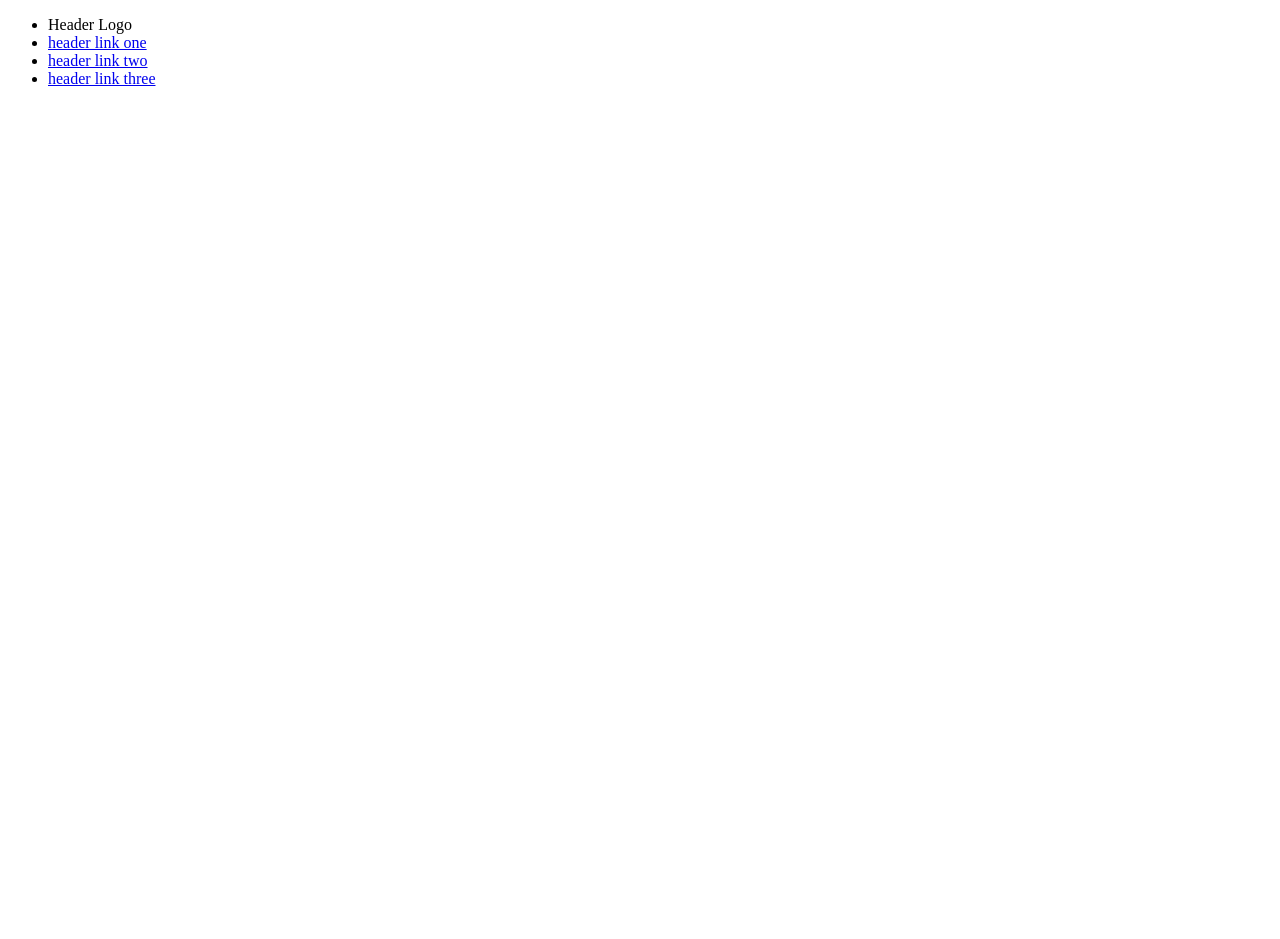
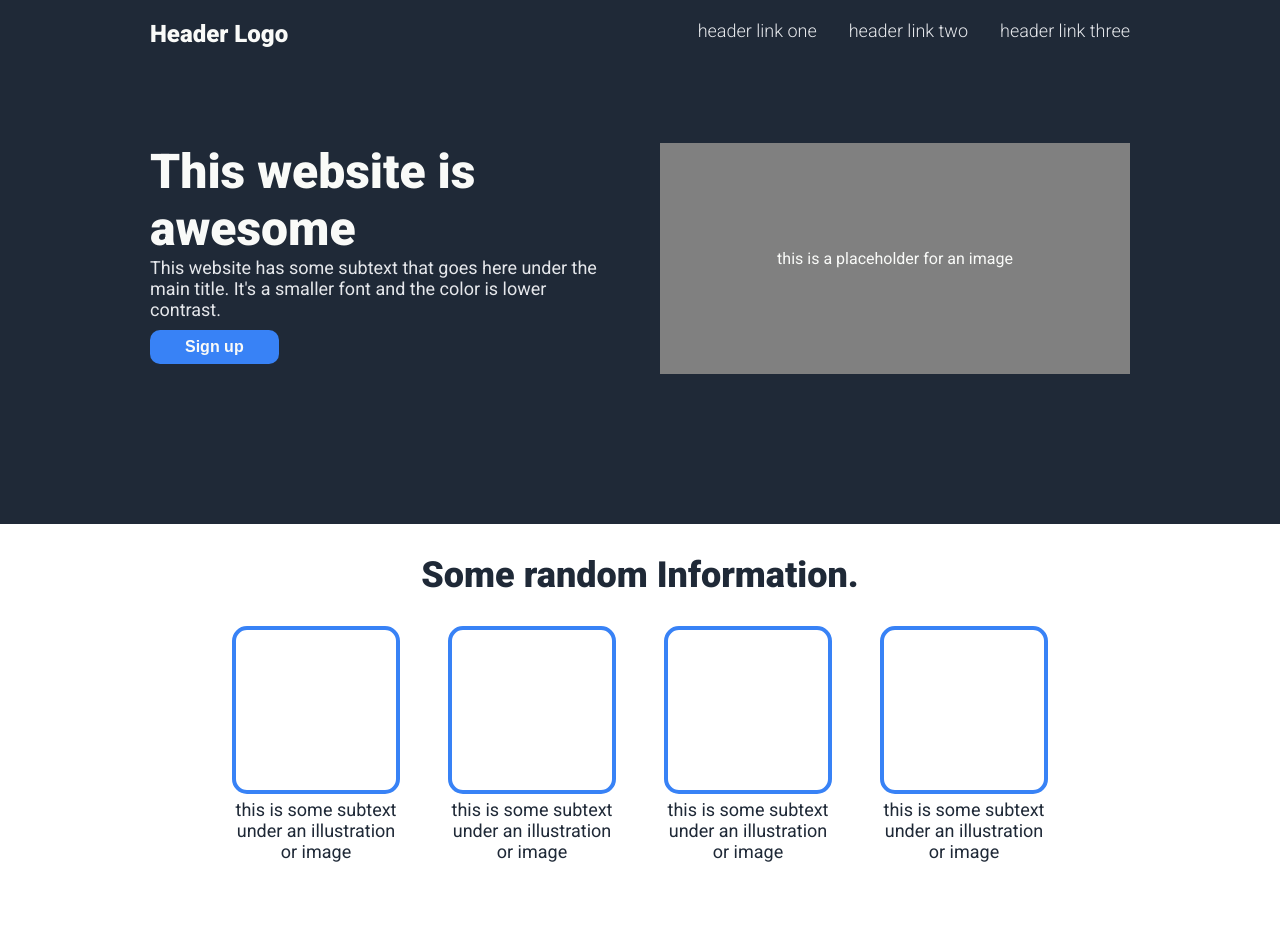
Before and after one commit to trans-ducer/TOP-LandingPage, a plain HTML site: page index.html in a window 1280 px wide. Shown: the top 939 px of the page. Before the commit the page ends 800 px from the top, so only its background shows below. Drawn offline with Linux system fonts and the light colour scheme.

Commit message:
Implemented Central Section

```diff
--- a/index.html
+++ b/index.html
@@ -3,23 +3,80 @@
 
 <head>
   <meta charset="utf-8">
-  <title></title>
+  <title>TOP Landing Page</title>
+  <link rel="stylesheet" href="style.css">
   <style>
     @import url('https://fonts.googleapis.com/css2?family=Roboto:ital,wght@0,300;0,400;0,900;1,300&display=swap');
   </style>
+
 </head>
 
 <body>
   <header>
-    <nav class="navbar">
-      <ul>
-        <li id="Header-Log">Header Logo</li>
+    <section class="top-section-part-1">
+      <div class="logo">Header Logo</div>
+      <ul class="navbar">
         <li><a href="#">header link one</a></li>
         <li><a href="#">header link two</a></li>
         <li><a href="#">header link three</a></li>
       </ul>
-    </nav>
+    </section>
+
+    <section class="top-section-part-2">
+      <article class="herotext">
+        <h1>This website is awesome</h1>
+        <p>
+          This website has some subtext that goes here under the main title.
+          It's a smaller font and the color is lower contrast.
+        </p>
+        <button class="button button-header">Sign up</button>
+      </article>
+      <div class="image-placeholder">
+        <p>this is a placeholder for an image</p>
+      </div>
+    </section>
   </header>
+  <main>
+    <h2>Some random Information.</h2>
+    <article class="central-section">
+      <div class="element">
+        <div class="frame">
+
+        </div>
+        <p>this is some subtext under an illustration
+          or image</p>
+      </div>
+      <div class="element">
+        <div class="frame">
+
+        </div>
+        <p>this is some subtext under an illustration
+          or image</p>
+      </div>
+      <div class="element">
+        <div class="frame">
+
+        </div>
+        <p>this is some subtext under an illustration
+          or image</p>
+      </div>
+      <div class="element">
+        <div class="frame">
+
+        </div>
+        <p>this is some subtext under an illustration
+          or image</p>
+      </div>
+
+    </article>
+    <article class="quote">
+      <blockquote>
+        This is an inspiring quote, or a testimonial from a customer. Maybe it's
+         just filling up space, or maybe people will actually read it. Who
+         knows? All I know is that it looks nice.
+      </blockquote>
+    </article>
+  </main>
 </body>
 
 </html>
--- a/style.css
+++ b/style.css
@@ -1,13 +1,138 @@
+* {
+  margin: 0;
+  padding: 0;
+}
+
 body {
   font-family: 'Roboto', sans-serif;
 }
 
+header {
+  color: #F9FAF8;
+  background-color: #1F2937;
+  min-height: 450px;
+}
+
+.top-section-part-1 {
+  display: flex;
+  padding: 20px 150px 15px;
+}
+
+.logo {
+  flex: 1;
+  font-weight: bold;
+  font-size: 24px;
+}
+
 .navbar {
-  background-color: #1F2937;
+  flex: 1;
+  justify-content: flex-end;
   display: flex;
   list-style: none;
+  gap: 2rem;
 }
 
-.navbar li {
+.navbar * {
+  color: #E5E7EB;
+  font-weight: lighter;
+  text-decoration: none;
+  font-size: 18px;
+}
+
+.top-section-part-2 {
+  display: flex;
+  padding: 80px 150px 150px;
+  gap: 2.5rem;
+}
+
+.image-placeholder {
+  background-color: grey;
+  flex: 1;
+  display: flex;
+  justify-content: center;
+  align-items: center;
+}
+
+.herotext {
   flex: 1;
 }
+
+.herotext h1 {
+  font-size: 48px;
+}
+
+.herotext p {
+  font-size: 18px;
+  color: #E5E7EB;
+}
+
+.button {
+  border: none;
+  color: white;
+  padding: 8px 35px;
+  border-radius: 10px;
+  text-align: center;
+  text-decoration: none;
+  display: inline-block;
+  font-size: 16px;
+  font-weight: bold;
+  margin: 10px 0;
+  cursor: pointer;
+}
+
+.button-header {
+  background-color: #3882F6;
+  color: #F9FAF8;
+}
+
+.central-section {
+  display: flex;
+  justify-content: center;
+  gap: 3em;
+  margin-bottom: 80px;
+}
+
+main h2 {
+  text-align: center;
+  padding: 30px;
+  color: #1F2937;
+  font-size: 36px;
+}
+
+.central-section .element {
+  flex-grow: 0;
+  flex-basis: 0;
+  display: flex;
+  flex-direction: column;
+}
+
+.central-section .element .frame {
+  min-height: 160px;
+  min-width: 160px;
+  border: 4px;
+  border-radius: 15px;
+  border-color: #3882F6;
+  border-style: solid;
+}
+
+.central-section .element p {
+  text-align: center;
+  margin-top: 5px;
+  font-size: 18px;
+  color: #1F2937;
+}
+
+.quote {
+  background-color: #E5E7EB;
+  font-style: italic;
+  font-weight: lighter;
+  font-size: 36px;
+  display: flex;
+  justify-content: center;
+  align-items: center;
+  padding: 120px 300px 120px;
+}
+
+.quote blockquote {
+
+}
```
